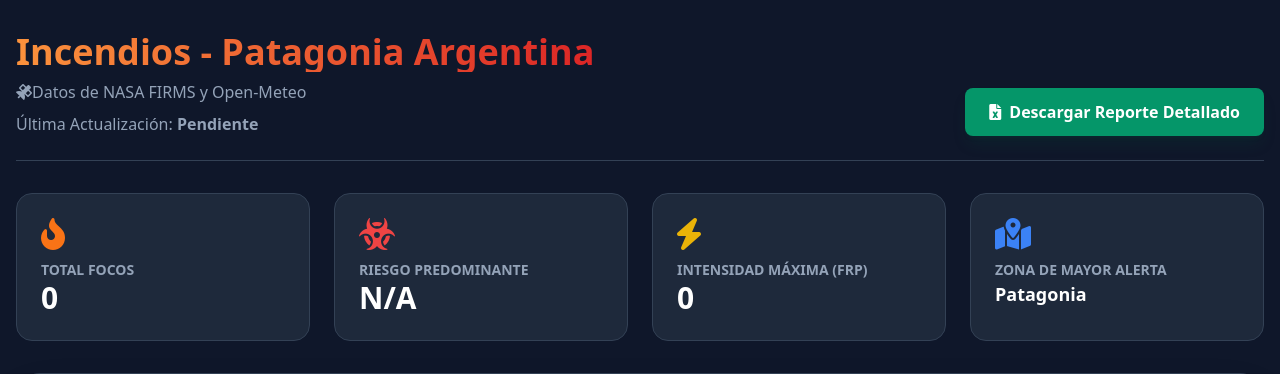
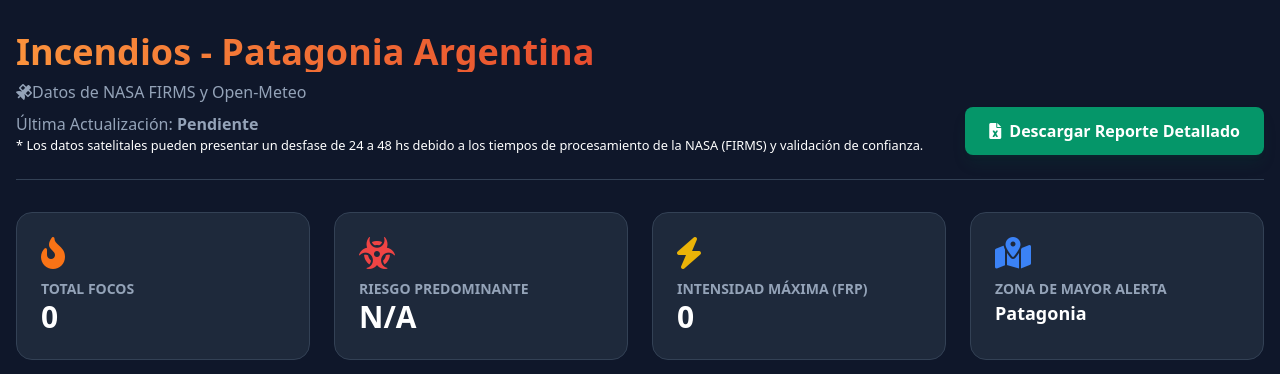
Before and after one commit to sbongi22/incendios-patagonia, a Flask app: page / in a window 1280 px wide. Shown: the top 374 px of the page. Run offline with Flask 3, Linux system fonts and the light colour scheme; data that the repository does not hold is empty; some libraries are stand-ins or nearby versions.

Commit message:
Update index.html

```diff
--- a/templates/index.html
+++ b/templates/index.html
@@ -15,6 +15,7 @@
                 </h1>
                 <p class="text-slate-400 mt-2"><i class="fas fa-satellite"></i>Datos de NASA FIRMS y Open-Meteo</p>
                 <p class="text-slate-400 mt-2" id="actualizacion">Última Actualización: <strong>{{ stats.ultima_actualizacion }}</strong></p>
+                <p class="text-muted" style="font-size: 0.8rem;">* Los datos satelitales pueden presentar un desfase de 24 a 48 hs debido a los tiempos de procesamiento de la NASA (FIRMS) y validación de confianza.</p>
             </div>
             <a href="/descargar" class="bg-emerald-600 hover:bg-emerald-500 text-white px-6 py-3 rounded-lg font-bold transition-all flex items-center gap-2 shadow-lg shadow-emerald-900/20">
                 <i class="fas fa-file-excel"></i> Descargar Reporte Detallado
```
